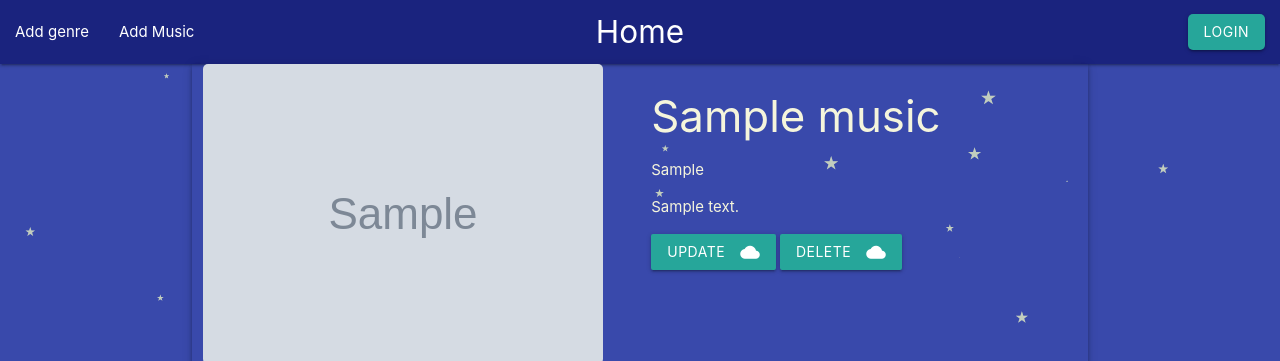
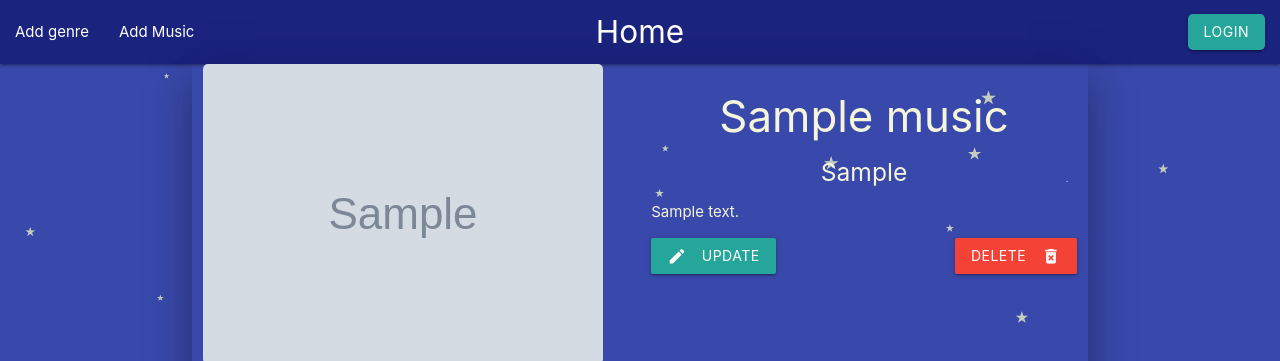
Before and after one commit to Adetec/best-instrumental-music, a Flask app: page /genre/1/music/1 in a window 1280 px wide. Shown: the top 361 px of the page. Run offline with Flask 2, Linux system fonts and the light colour scheme; tables that the repository leaves empty hold one stand-in row (values such as "Sample post"); grey boxes marked "Sample" are stand-in pictures.

Commit message:
style: Make som style improvments

```diff
--- a/templates/music.html
+++ b/templates/music.html
@@ -4,29 +4,29 @@
     <div>
         {% if genre.id == music.genre_id %}
         <!-- <h2> {{ genre.name }}'s music</h2> -->
-            <section class="row z-depth-2">
-                <div class="col s12 m6 ">
+            <div class="row z-depth-5 center">
+                <div class="col s12 m6">
                     {% if music.image == '' %}
-                        <img class="radius responsive-img" src="https://image.freepik.com/free-photo/hand-crowd-disco_23-2147717087.jpg" alt="{{ music.title }}">
+                        <img class="radius left responsive-img" src="https://image.freepik.com/free-photo/hand-crowd-disco_23-2147717087.jpg" alt="{{ music.title }}">
                     {% else %}
-                        <img class="radius responsive-img" src="{{ music.image }}" alt="{{ music.title }}">
+                        <img class="radius left responsive-img" src="{{ music.image }}" alt="{{ music.title }}">
                     {% endif %}
                 </div>
-                <figcaption class="col s12 m6">
+                <div class="col s12 m6">
                     <h3>{{ music.title }}</h3>
-                    <p>{{ music.artist }}</p>
-                    <p>{{ music.description }}</p>
+                    <h5>{{ music.artist }}</h5>
+                    <p class="left-align">{{ music.description }}</p>
                     <div class="">
-                        <a class="waves-effect waves-light btn" href="{{ url_for('update_music', id=music.id) }}">
-                            <i class="material-icons right">cloud</i>
+                        <a class="waves-effect waves-light btn left" href="{{ url_for('update_music', id=music.id) }}">
+                            <i class="material-icons left">edit</i>
                             Update
                         </a>
-                        <a class="waves-effect waves-light btn" href="{{ url_for('delete_music', id=music.id) }}">
-                            <i class="material-icons right">cloud</i>
+                        <a class="waves-effect waves-light red btn right" href="{{ url_for('delete_music', id=music.id) }}">
+                            <i class="material-icons right">delete_forever</i>
                             Delete
                         </a>
                     </div>
-                </figcaption>
+                </div>
                 <div class="col s12 m12">
                     <div class="video-container">
                         <iframe width="420" height="315"
@@ -48,7 +48,7 @@
                         {% endif %}
                     {% endfor %}
                 </div>
-            </section>
+            </div>
         {% else %}
             <p>{{ music.title }} isn't {{ genre.name }} at all! </p>
         {% endif %}
--- a/templates/nav.html
+++ b/templates/nav.html
@@ -12,10 +12,10 @@
     </div>
 </nav>
 
-<ul class="sidenav" id="mobile-demo">
+<ul class="sidenav indigo lighten-5" id="mobile-demo">
     <li><a href="{{ url_for('add_genre') }}">Add genre</a></li>
     <li><a href="{{ url_for('add_music') }}">Add Music</a></li>
     <ul>
-        <li><a class="radius btn" href="#">Login</a></li>
+        <li><a class="radius indigo darken-4 btn" href="#">Login</a></li>
     </ul>
 </ul>
```
Also changed, not shown: templates/genres.html (+6 -1 lines).
